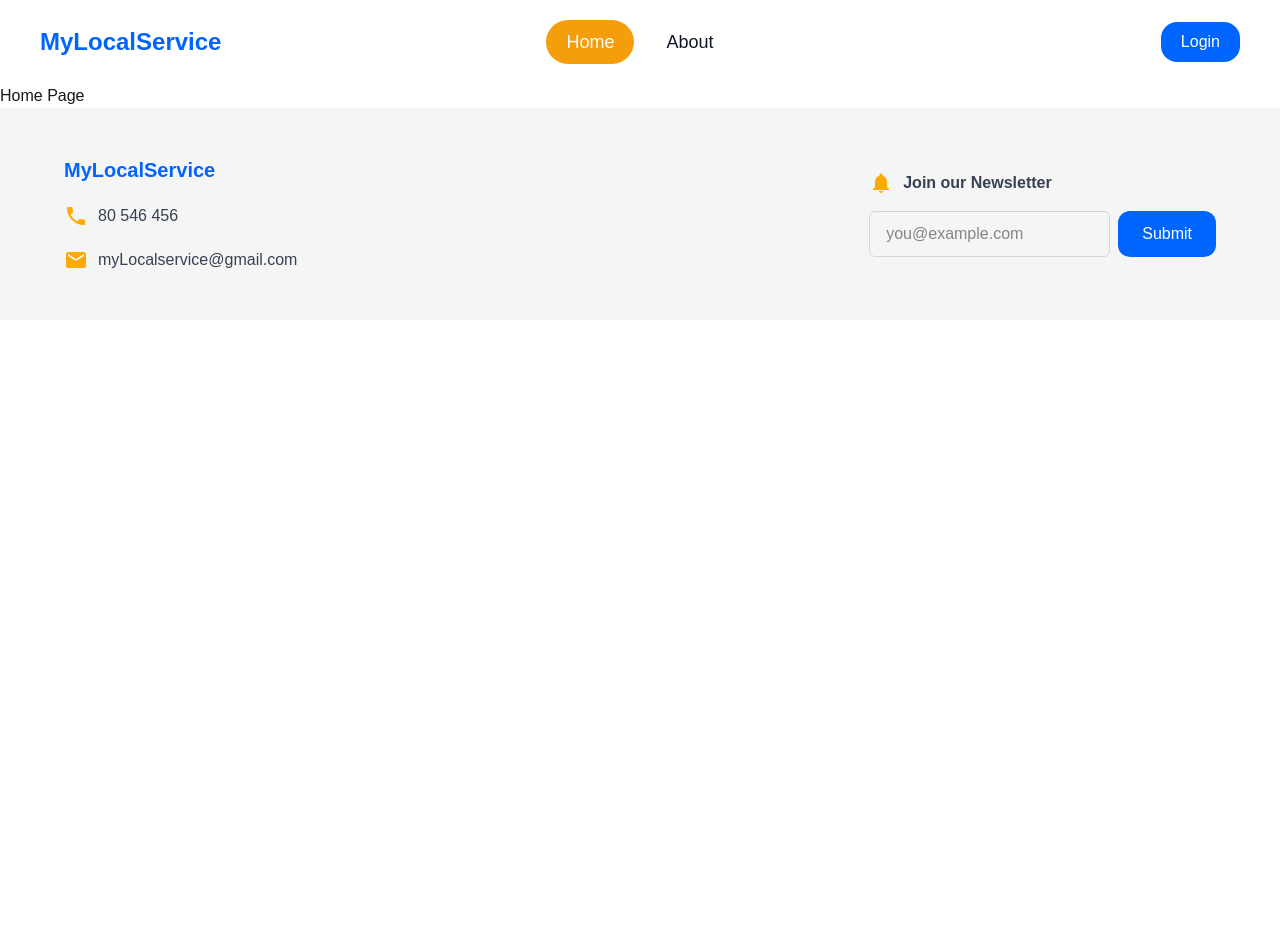
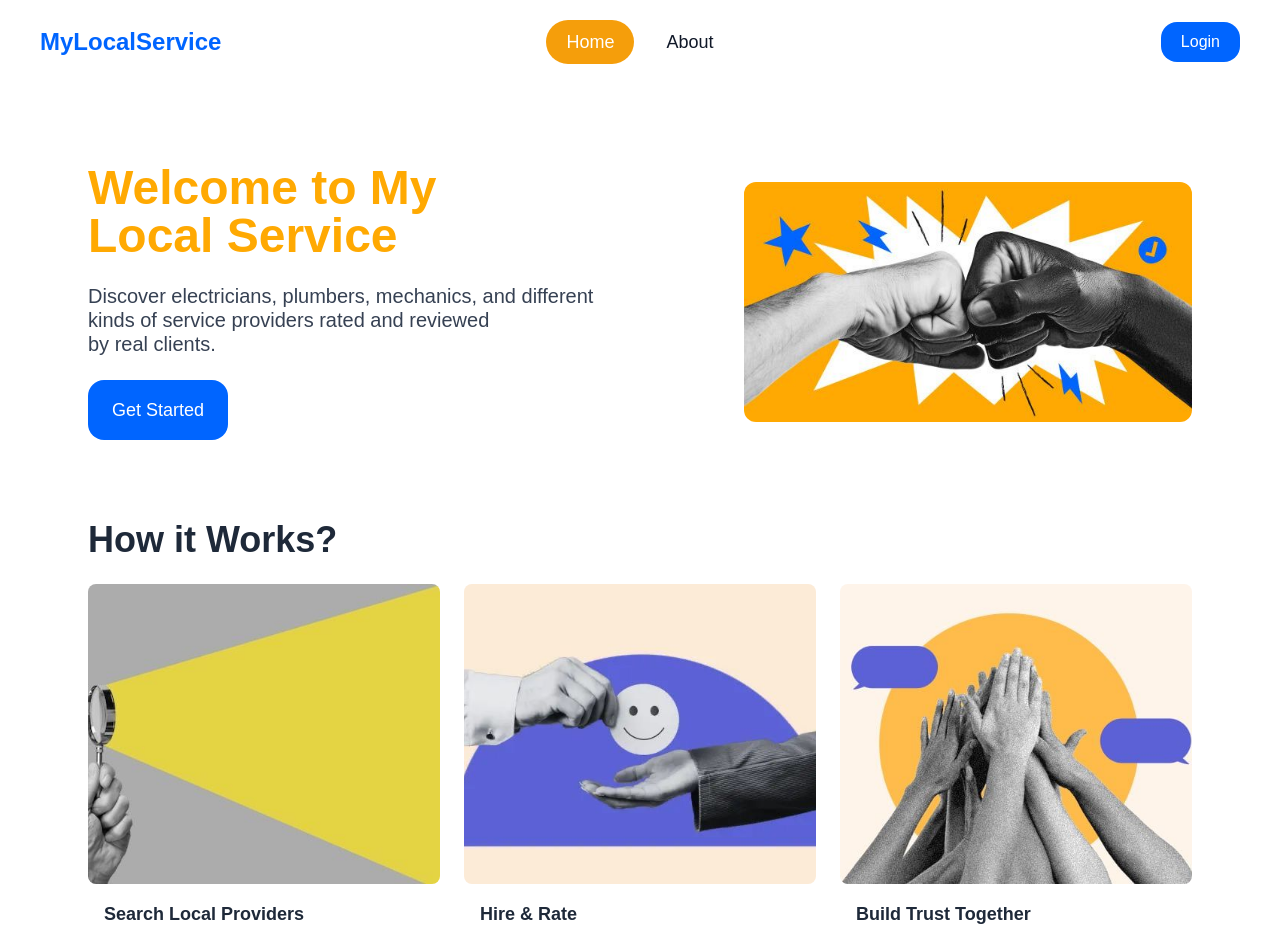
Before and after one commit to saad-alSouheil/techtalks-neighborhood-services, a Next.js app: page / in a window 1280 px wide. Shown: the top 939 px of the page. Before the commit the page ends 800 px from the top, so only its background shows below. Built offline with nearby package versions, Linux system fonts and the light colour scheme; no server answers.

Commit message:
Home page done

```diff
--- a/app/page.tsx
+++ b/app/page.tsx
@@ -1,7 +1,89 @@
-const Home = () => {
+import Image from "next/image";
+import Link from "next/link";
+
+export default function Home() {
   return (
-    <div>Home Page</div>
-  )
+    <main className="min-h-screen bg-white text-gray-900">
+      <section className="mx-auto max-w-6xl px-6 pb-10 pt-20">
+        <div className="grid items-center gap-10 md:grid-cols-2">
+          <div>
+              <h1 className="text-4xl md:text-5xl font-bold text-[#FFA902] mb-6">
+              Welcome to My <br /> Local Service
+            </h1>
+
+            <p className="mt-4 max-w-lg text-xl leading-6 text-gray-700">
+              Discover electricians, plumbers, mechanics, and different kinds of service providers rated and reviewed
+              <br />by real clients.
+            </p>
+
+            <button className="mt-6 rounded-2xl bg-[#0065FF] px-6 py-4 text-lg  text-white hover:bg-[#FFA902] transition-colors">
+              <Link href="/auth/signup">Get Started</Link>
+            </button>
+          </div>
+
+          <div className="flex justify-center md:justify-end">
+            <div className="relative w-full max-w-md overflow-hidden rounded-xl">
+              <Image
+                src="/Home/Pic1.jfif"
+                alt="pic1"
+                width={700}
+                height={450}
+                className="h-auto w-full object-cover"
+                priority
+              />
+            </div>
+          </div>
+        </div>
+      </section>
+
+      {/* How it Works */}
+      <section className="mx-auto max-w-6xl px-6 py-10">
+        <h2 className="text-4xl font-bold text-gray-800">How it Works?</h2>
+
+        <div className="mt-6 grid gap-6 md:grid-cols-3">
+          <HowCard
+            img="/Home/Pic2.jfif"
+            title="Search Local Providers"
+            desc="Browse trusted providers in your area and compare ratings."
+          />
+          <HowCard
+            img="/Home/Pic3.jfif"
+            title="Hire & Rate"
+            desc="Book a service and rate the provider based on performance."
+          />
+          <HowCard
+            img="/Home/Pic4.jfif"
+            title="Build Trust Together"
+            desc="Trust grows when communities share real experiences."
+          />
+        </div>
+      </section>
+    </main>
+  );
 }
 
-export default Home
+function HowCard({
+  img,
+  title,
+  desc,
+}: {
+  img: string;
+  title: string;
+  desc: string;
+}) {
+  return (
+    <div className="rounded-2xl bg-white aspect-square flex flex-col justify-between">
+      <div className="relative mb-4 overflow-hidden rounded-lg w-full" style={{height: '300px'}}>
+        <Image
+          src={img}
+          alt={title}
+          fill
+          className="object-cover w-full h-full"
+          sizes="(max-width: 768px) 100vw, 33vw"
+        />
+      </div>
+      <h3 className="text-lg font-bold text-gray-800 px-4">{title}</h3>
+      <p className="mt-2 text-gray-400 px-4 pb-6">{desc}</p>
+    </div>
+  );
+}
```
